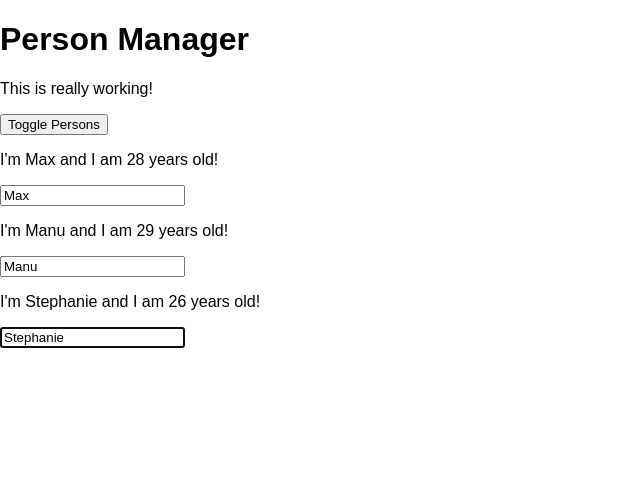
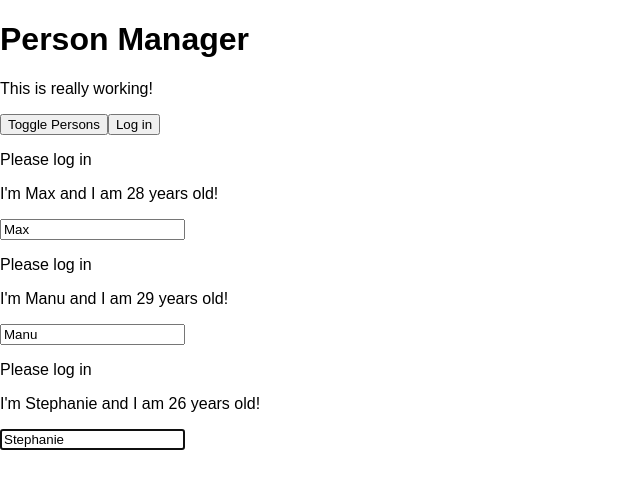
Before and after one commit to FrancescoAiello01/basic-react-practice, a React app: page / in a window 1280 px wide. Shown: the top 488 px of the page, without its empty margins (0-640 px from the left). Built offline with nearby package versions, Linux system fonts and the light colour scheme.

Commit message:
Added context to create dummy authentication

```diff
--- a/src/components/Cockpit/Cockpit.js
+++ b/src/components/Cockpit/Cockpit.js
@@ -1,8 +1,10 @@
 import React, { useEffect, useRef } from 'react';
 import classes from './Cockpit.css';
+import AuthContext from '../../context/auth-context';
 
 const Cockpit = (props) => {
     const toggleBtnRef = useRef(null);
+    const authContext = AuthContext;
 
     useEffect(() => {
       console.log("Cockpit.js --> useEffect");
@@ -33,6 +35,7 @@ const Cockpit = (props) => {
             <button ref={toggleBtnRef} onClick={props.clicked}>
             Toggle Persons
             </button>
+            <button onClick={authContext.login}>Log in</button>
         </div>
     );
 };
--- a/src/components/Persons/Person/Person.js
+++ b/src/components/Persons/Person/Person.js
@@ -4,6 +4,7 @@ import PropTypes from "prop-types";
 import Aux from "../../../hoc/Aux";
 import classes from "./Person.css";
 import withClass from "../../../hoc/withClass";
+import AuthContext from "../../../context/auth-context";
 
 class Person extends Component {
 
@@ -12,14 +13,20 @@ class Person extends Component {
     this.inputElementRef = React.createRef();
   }
 
+  static contextType = AuthContext;
+
   componentDidMount() {
     this.inputElementRef.current.focus();
+    console.log(this.context.authenticated);
   }
 
   render() {
     console.log("Person.js rendering");
     return (
       <Aux>
+        <AuthContext.Consumer>
+          {(context) => context.authenticated ? <p>Authenticated!</p> : <p>Please log in</p>}
+        </AuthContext.Consumer>
         <p onClick={this.props.click}>
           I'm {this.props.name} and I am {this.props.age} years old!
         </p>
--- a/src/containers/App.js
+++ b/src/containers/App.js
@@ -4,34 +4,36 @@ import Persons from ".././components/Persons/Persons";
 import Cockpit from ".././components/Cockpit/Cockpit";
 import withClass from "../hoc/withClass";
 import Aux from "../hoc/Aux";
+import AuthContext from "../context/auth-context";
 
 class App extends Component {
   constructor(props) {
-    super(props) // Executes constructor of component being extended (Component in this case)
+    super(props); // Executes constructor of component being extended (Component in this case)
     console.log("AppJS Constructor");
   }
 
   state = {
     persons: [
       {
-        id: '1',
+        id: "1",
         name: "Max",
         age: 28
       },
       {
-        id: '2',
+        id: "2",
         name: "Manu",
         age: 29
       },
       {
-        id: '3',
+        id: "3",
         name: "Stephanie",
         age: 26
       }
     ],
     otherState: "some other value",
     showPersons: false,
-    changedCounter: 0
+    changedCounter: 0,
+    authenticated: false
   };
 
   static getDerivedStateFromProps(props, state) {
@@ -66,7 +68,8 @@ class App extends Component {
     const persons = [...this.state.persons]; // spread operator again --> to copy object from state
     persons[personIndex] = person;
 
-    this.setState((prevState, props) => { // If using old state to modify new state, do it like this
+    this.setState((prevState, props) => {
+      // If using old state to modify new state, do it like this
       return {
         persons: persons,
         changeCounter: prevState + 1
@@ -74,10 +77,10 @@ class App extends Component {
     });
   };
 
-  deletePersonHandler = (personIndex) => {
+  deletePersonHandler = personIndex => {
     const persons = [...this.state.persons]; // New array with objects from old array (copy)
     persons.splice(personIndex, 1);
-    this.setState({persons: persons});
+    this.setState({ persons: persons });
   };
 
   togglePersonsHandler = () => {
@@ -85,6 +88,10 @@ class App extends Component {
     this.setState({
       showPersons: !doesShow
     });
+  };
+
+  loginHanlder = () => {
+    this.setState({ authenticated: true });
   };
 
   render() {
@@ -95,19 +102,25 @@ class App extends Component {
         <Persons
           persons={this.state.persons}
           clicked={this.deletePersonHandler}
-            changed={this.nameChangedHandler}/>
+          changed={this.nameChangedHandler}
+        />
       );
     }
 
     return (
-      console.log("AppJS Render"),
       <Aux>
+        <AuthContext.Provider value={{
+          authenticated: this.state.authenticated,
+          login: this.loginHanlder
+          }}>
           <Cockpit
             title={this.props.appTitle}
             showPersons={this.state.showPersons}
             personsLength={this.state.persons.length}
-          clicked={this.togglePersonsHandler}/>
+            clicked={this.togglePersonsHandler}
+          />
           {persons}
+        </AuthContext.Provider>
       </Aux>
     );
     // return React.createElement('div', {className: 'App'}, React.createElement('h1', null, 'Does this work now?'));
--- /dev/null
+++ b/src/context/auth-context.js
@@ -0,0 +1,8 @@
+import React from 'react';
+
+const authContext = React.createContext({
+        authenticated: false,
+        login: () => {}
+    });
+
+export default authContext;
```
Also changed, not shown: 1 other file (tests, documents, lock files or other folders). Lines whose indentation alone changed are shown as unchanged.
